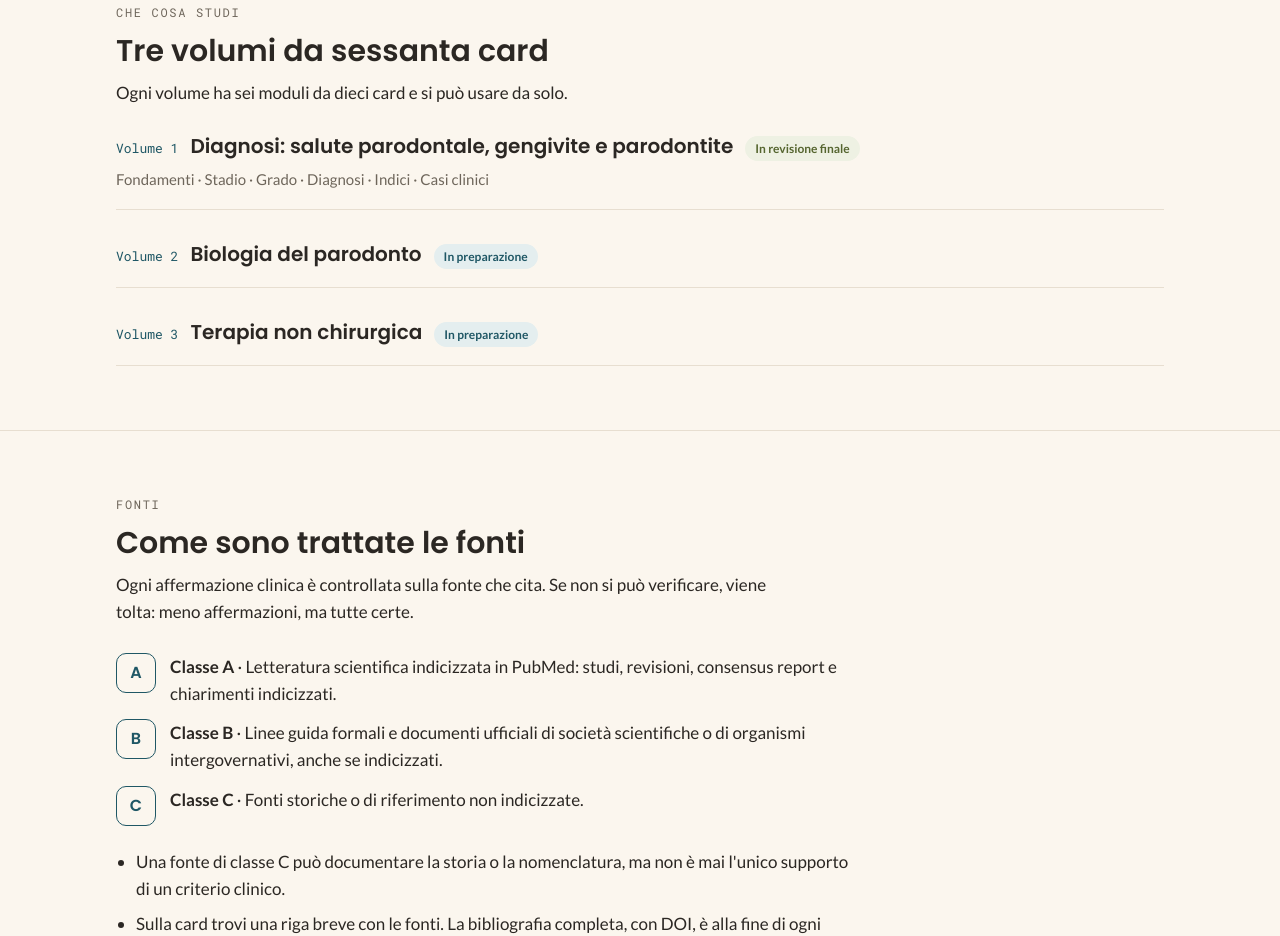
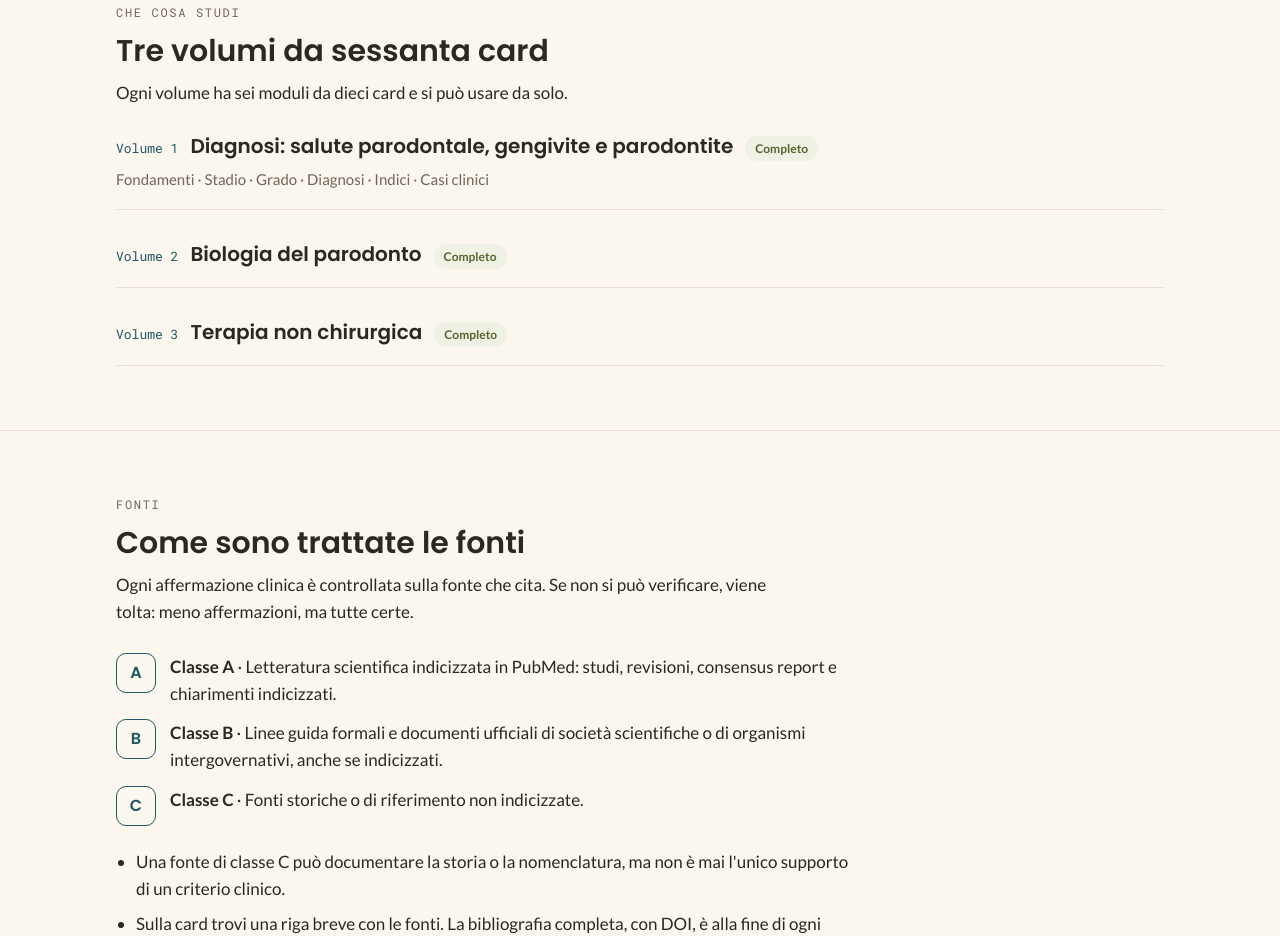
Before and after one commit to manuelarapani/periodontology-landing, a plain HTML site: page index.html in a window 1280 px wide. Shown: the part 1866-2802 px from the top of the page. Drawn offline with Linux system fonts and the light colour scheme.

Commit message:
Volumi 1-3 completi (stato aggiornato)

```diff
--- a/index.html
+++ b/index.html
@@ -154,6 +154,7 @@ section + section{border-top:1px solid var(--line)}
 .chip{display:inline-block;font-size:12px;font-weight:700;padding:3px 10px;border-radius:999px;white-space:nowrap}
 .chip.review{background:var(--sage-tint);color:var(--sage-ink)}
 .chip.prep{background:var(--petrol-tint);color:var(--petrol)}
+.chip.done{background:var(--sage-tint);color:var(--sage-ink)}
 .mods{font-size:15px;color:var(--muted)}
 
 /* steps */
@@ -355,7 +356,7 @@ footer.site .wrap{display:flex;justify-content:space-between;gap:12px;flex-wrap:
         <h2>Tre volumi da sessanta card</h2>
         <p>Ogni volume ha sei moduli da dieci card e si può usare da solo.</p>
       </div>
-      <ul class="vols"><li class="vol"><div class="vol-head"><span class="vol-num">Volume 1</span><h3>Diagnosi: salute parodontale, gengivite e parodontite</h3><span class="chip review">In revisione finale</span></div><p class="mods">Fondamenti · Stadio · Grado · Diagnosi · Indici · Casi clinici</p></li><li class="vol"><div class="vol-head"><span class="vol-num">Volume 2</span><h3>Biologia del parodonto</h3><span class="chip prep">In preparazione</span></div></li><li class="vol"><div class="vol-head"><span class="vol-num">Volume 3</span><h3>Terapia non chirurgica</h3><span class="chip prep">In preparazione</span></div></li></ul>
+      <ul class="vols"><li class="vol"><div class="vol-head"><span class="vol-num">Volume 1</span><h3>Diagnosi: salute parodontale, gengivite e parodontite</h3><span class="chip done">Completo</span></div><p class="mods">Fondamenti · Stadio · Grado · Diagnosi · Indici · Casi clinici</p></li><li class="vol"><div class="vol-head"><span class="vol-num">Volume 2</span><h3>Biologia del parodonto</h3><span class="chip done">Completo</span></div></li><li class="vol"><div class="vol-head"><span class="vol-num">Volume 3</span><h3>Terapia non chirurgica</h3><span class="chip done">Completo</span></div></li></ul>
     </div>
   </section>
 
```
